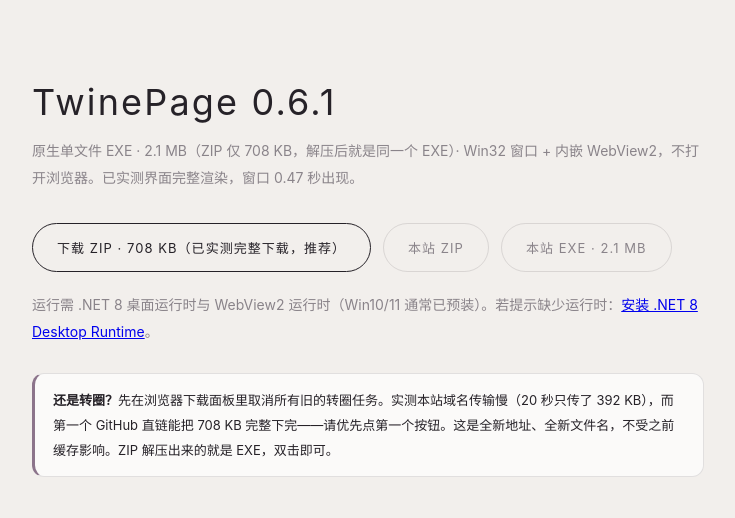
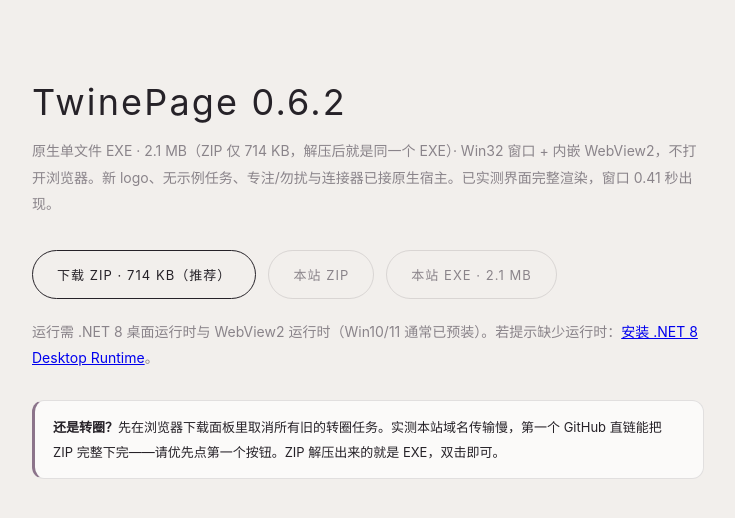
Before and after one commit to yuhong-ji/yuhong-ji.github.io, a plain HTML site: page downloads/get.html in a window 1280 px wide. Shown: the whole page, without its empty margins (272-1007 px from the left). Drawn offline with Linux system fonts and the light colour scheme.

Commit message:
feat: 0.6.2 redesign with user logo, focus/DND, real connectors

```diff
--- a/downloads/get.html
+++ b/downloads/get.html
@@ -23,15 +23,15 @@ p{color:var(--muted);line-height:1.9;font-size:14px}
 </head>
 <body>
 <div class="wrap">
-  <h1>TwinePage 0.6.1</h1>
-  <p>原生单文件 EXE · 2.1 MB（ZIP 仅 708 KB，解压后就是同一个 EXE）· Win32 窗口 + 内嵌 WebView2，不打开浏览器。已实测界面完整渲染，窗口 0.47 秒出现。</p>
+  <h1>TwinePage 0.6.2</h1>
+  <p>原生单文件 EXE · 2.1 MB（ZIP 仅 714 KB，解压后就是同一个 EXE）· Win32 窗口 + 内嵌 WebView2，不打开浏览器。新 logo、无示例任务、专注/勿扰与连接器已接原生宿主。已实测界面完整渲染，窗口 0.41 秒出现。</p>
   <div class="btns">
-    <a class="btn" href="https://raw.githubusercontent.com/yuhong-ji/yuhong-ji.github.io/main/downloads/TwinePage-0.6.1-Native-Fast.zip" target="_blank" rel="noopener">下载 ZIP · 708 KB（已实测完整下载，推荐）</a>
-    <a class="btn alt" href="TwinePage-0.6.1-Native-Fast.zip" download="TwinePage-0.6.1-Native-Fast.zip">本站 ZIP</a>
-    <a class="btn alt" href="TwinePage-0.6.1-Native-Fast.exe" download="TwinePage-0.6.1-Native-Fast.exe">本站 EXE · 2.1 MB</a>
+    <a class="btn" href="https://raw.githubusercontent.com/yuhong-ji/yuhong-ji.github.io/main/downloads/TwinePage-0.6.2.zip" target="_blank" rel="noopener">下载 ZIP · 714 KB（推荐）</a>
+    <a class="btn alt" href="TwinePage-0.6.2.zip" download="TwinePage-0.6.2.zip">本站 ZIP</a>
+    <a class="btn alt" href="TwinePage-0.6.2.exe" download="TwinePage-0.6.2.exe">本站 EXE · 2.1 MB</a>
   </div>
   <p>运行需 .NET 8 桌面运行时与 WebView2 运行时（Win10/11 通常已预装）。若提示缺少运行时：<a href="https://dotnet.microsoft.com/download/dotnet/8.0/runtime" target="_blank" rel="noopener">安装 .NET 8 Desktop Runtime</a>。</p>
-  <div class="hint"><strong>还是转圈？</strong>先在浏览器下载面板里取消所有旧的转圈任务。实测本站域名传输慢（20 秒只传了 392 KB），而第一个 GitHub 直链能把 708 KB 完整下完——请优先点第一个按钮。这是全新地址、全新文件名，不受之前缓存影响。ZIP 解压出来的就是 EXE，双击即可。</div>
+  <div class="hint"><strong>还是转圈？</strong>先在浏览器下载面板里取消所有旧的转圈任务。实测本站域名传输慢，第一个 GitHub 直链能把 ZIP 完整下完——请优先点第一个按钮。ZIP 解压出来的就是 EXE，双击即可。</div>
 </div>
 </body>
 </html>
```
Also changed, not shown: downloads/index.html (+5 -5 lines), 2 other files.
